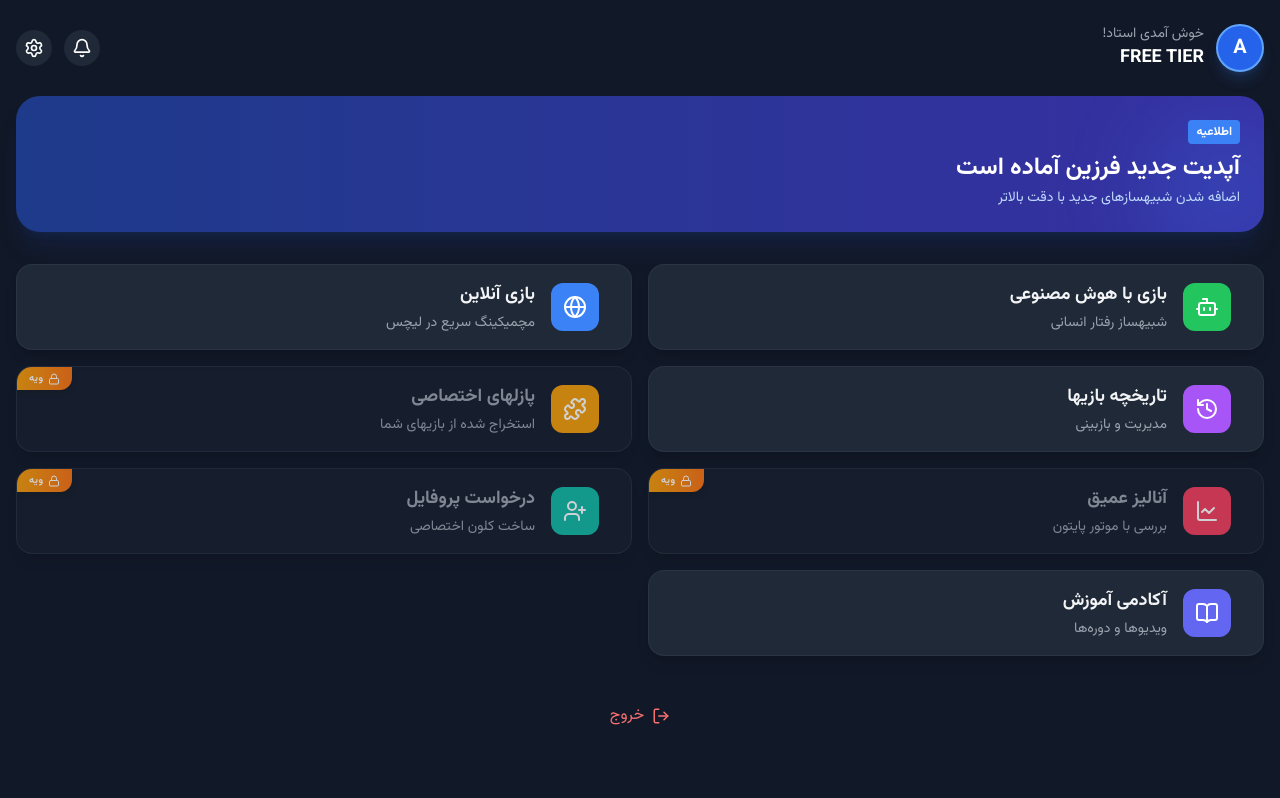
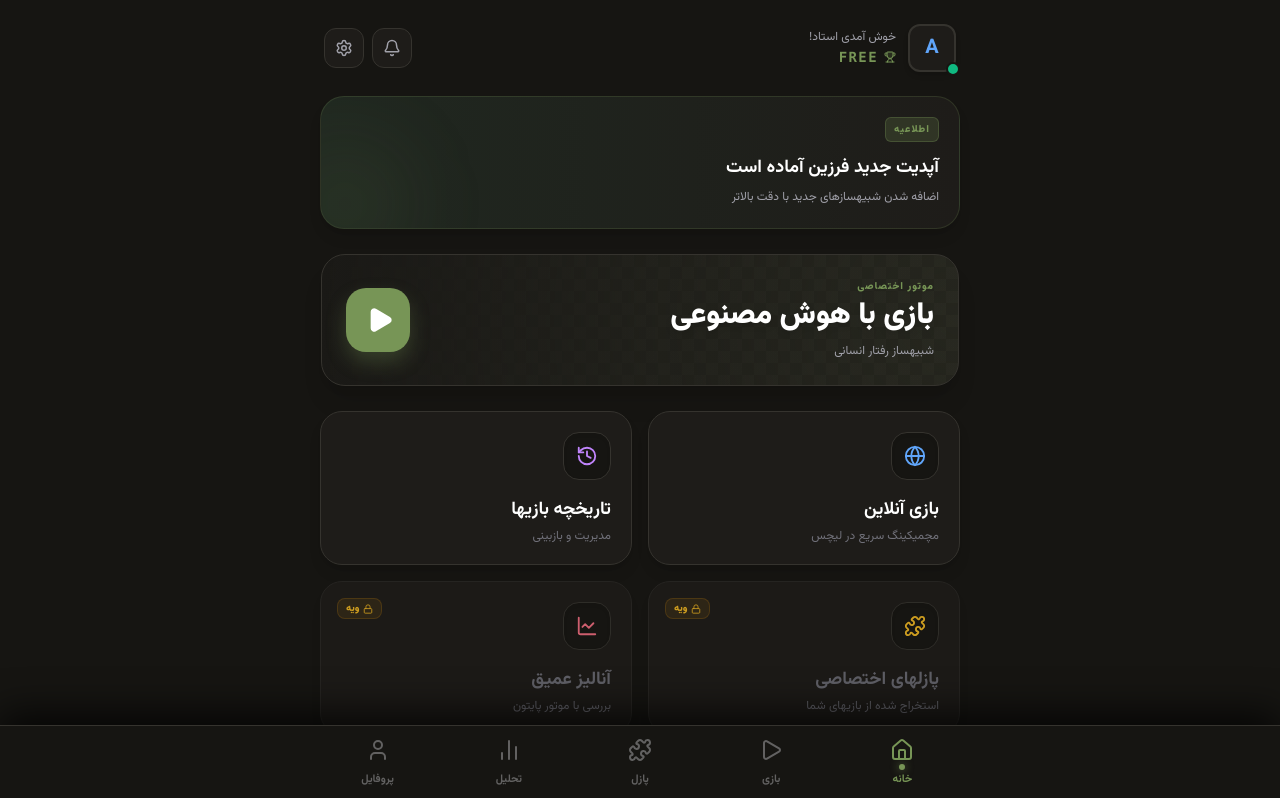
Before and after one commit to Lasp-ir/farzin-app, a React (Vite) app: page /home in a window 1280 px wide. Shown: the top 798 px of the page. Built offline with nearby package versions, Linux system fonts and the light colour scheme.

Commit message:
feat(Home): completely redesign home page with luxury dark theme, 5-item sticky bottom nav, and fix bot-selection routing

```diff
--- a/src/pages/Home.tsx
+++ b/src/pages/Home.tsx
@@ -1,141 +1,174 @@
+import { useState, useEffect } from 'react';
+import { useNavigate } from 'react-router-dom';
 import { useTranslation } from 'react-i18next';
 import { useAuthStore } from '../store/useAuthStore';
-import { useNavigate } from 'react-router-dom';
 import {
-  Bot, Globe, Puzzle, LineChart,
-  History, UserPlus, LogOut, Lock, Bell, Settings, BookOpen
+  Play, Home as HomeIcon, Puzzle, BarChart2, User,
+  Trophy, History, Settings, Globe, LineChart,
+  UserPlus, BookOpen, Lock, Bell, LogOut
 } from 'lucide-react';
 
 export default function Home() {
   const { t } = useTranslation();
   const { logout, userTier, openPaywall } = useAuthStore();
   const navigate = useNavigate();
+  const [isLoaded, setIsLoaded] = useState(false);
+
+  useEffect(() => {
+    setIsLoaded(true);
+  }, []);
 
   const handleLogout = () => {
     logout();
     navigate('/');
   };
 
-  // کامپوننت داخلی ویجت
-  const Widget = ({ title, desc, icon: Icon, isPremium, colorClass, onClick }: any) => {
+  const ActionCard = ({ title, desc, icon: Icon, color, onClick, isPremium }: any) => {
     const isLocked = isPremium && userTier === 'FREE';
 
     return (
       <div
         onClick={isLocked ? openPaywall : onClick}
-        className={`relative flex items-center p-4 rounded-2xl cursor-pointer transition-all duration-200 shadow-lg border border-gray-700/50 hover:border-gray-500 overflow-hidden ${isLocked ? 'bg-gray-800/50 opacity-80' : 'bg-gray-800'}`}
+        className={`flex flex-col gap-3 p-5 rounded-[22px] bg-[#1e1c19] border shadow-lg transition-all duration-300 group relative overflow-hidden ${isLocked ? 'border-[#2a2825] opacity-80 cursor-not-allowed' : 'border-[#35332e] hover:border-[#52525b] hover:bg-[#262421] cursor-pointer active:scale-[0.98]'}`}
       >
-        <div className={`p-3 rounded-xl mr-4 ml-4 ${colorClass}`}>
-          <Icon size={24} className="text-white" />
-        </div>
-        <div className="flex-1">
-          <h3 className={`font-bold text-lg ${isLocked ? 'text-gray-400' : 'text-gray-100'}`}>{title}</h3>
-          <p className="text-sm text-gray-400 mt-1">{desc}</p>
-        </div>
-
-        {/* نشانگر پریمیوم */}
         {isPremium && (
-          <div className="absolute top-0 ltr:right-0 rtl:left-0 px-3 py-1 bg-gradient-to-r from-amber-500 to-orange-500 rounded-bl-xl rounded-br-none rtl:rounded-br-xl rtl:rounded-bl-none shadow-md flex items-center gap-1">
-            {isLocked ? <Lock size={12} className="text-white" /> : null}
-            <span className="text-[10px] font-bold text-white tracking-wider">{t('home.premium')}</span>
+          <div className="absolute top-4 left-4 px-2 py-0.5 bg-amber-500/10 text-amber-400 text-[10px] font-black rounded-lg border border-amber-500/20 flex items-center gap-1">
+            {isLocked && <Lock size={10} />}
+            {t('home.premium')}
           </div>
         )}
+        <div className={`w-12 h-12 rounded-2xl bg-[#161512] flex items-center justify-center border border-[#35332e] shadow-inner ${!isLocked && 'group-hover:scale-105'} transition-transform duration-300`}>
+          <Icon size={22} className={color} />
+        </div>
+        <div className="flex flex-col mt-1">
+          <span className={`font-bold text-lg ${isLocked ? 'text-zinc-500' : 'text-white'}`}>{title}</span>
+          <span className="text-xs text-zinc-500 mt-1">{desc}</span>
+        </div>
       </div>
     );
   };
 
   return (
-    <div className="min-h-screen bg-gray-900 text-white p-4 pb-20">
-      {/* هدر بالایی */}
-      <div className="flex justify-between items-center mb-6 pt-2">
+    <div className="min-h-screen bg-[#161512] text-zinc-200 flex flex-col items-center pb-28 overflow-x-hidden">
+
+      <div className={`w-full max-w-2xl px-5 py-6 flex items-center justify-between transition-all duration-700 ${isLoaded ? 'opacity-100 translate-y-0' : 'opacity-0 -translate-y-4'}`}>
         <div className="flex items-center gap-3">
-          <div className="w-12 h-12 bg-blue-600 rounded-full flex items-center justify-center font-bold text-xl border-2 border-blue-400 shadow-lg shadow-blue-500/20">
-            A
+          <div className="relative">
+            <div className="w-12 h-12 rounded-xl overflow-hidden border-2 border-[#35332e] bg-[#1e1c19] p-0.5 shadow-md flex items-center justify-center font-bold text-xl text-blue-400">
+               A
+            </div>
+            <div className="absolute -bottom-1 -right-1 w-3.5 h-3.5 bg-emerald-500 rounded-full border-2 border-[#161512]"></div>
           </div>
-          <div>
-            <p className="text-gray-400 text-sm">{t('home.greeting')}</p>
-            <p className="font-bold text-lg">{userTier} TIER</p>
+          <div className="flex flex-col">
+            <span className="text-zinc-400 text-xs">{t('home.greeting')}</span>
+            <div className="flex items-center gap-1.5 font-mono text-farzin-accent mt-0.5">
+              <Trophy size={12} className="fill-farzin-accent/20" />
+              <span className="font-bold text-sm tracking-widest">{userTier}</span>
+            </div>
           </div>
         </div>
-        <div className="flex gap-3">
-          <button className="p-2 bg-gray-800 rounded-full hover:bg-gray-700"><Bell size={20} /></button>
-          <button onClick={() => navigate('/settings')} className="p-2 bg-gray-800 rounded-full hover:bg-gray-700"><Settings size={20} /></button>
+
+        <div className="flex gap-2">
+          <button className="p-2.5 bg-[#1e1c19] border border-[#35332e] rounded-xl hover:bg-[#262421] transition-colors"><Bell size={18} className="text-zinc-400" /></button>
+          <button onClick={() => navigate('/settings')} className="p-2.5 bg-[#1e1c19] border border-[#35332e] rounded-xl hover:bg-[#262421] transition-colors"><Settings size={18} className="text-zinc-400" /></button>
         </div>
       </div>
 
-      {/* بنر اطلاع رسانی */}
-      <div className="bg-gradient-to-r from-blue-900 to-indigo-800 rounded-3xl p-6 mb-8 relative overflow-hidden shadow-xl shadow-blue-900/20">
-        <div className="relative z-10">
-          <span className="bg-blue-500 text-xs font-bold px-2 py-1 rounded text-white mb-2 inline-block">اطلاعیه</span>
-          <h2 className="text-2xl font-bold mb-1">{t('home.banner_title')}</h2>
-          <p className="text-blue-200 text-sm">{t('home.banner_desc')}</p>
+      <div className="w-full max-w-2xl px-4 flex flex-col gap-6 relative">
+
+        <div className={`bg-gradient-to-r from-[#202820] to-[#1e1c19] rounded-[24px] p-5 relative overflow-hidden shadow-lg border border-farzin-accent/20 transition-all duration-700 delay-100 ${isLoaded ? 'opacity-100' : 'opacity-0'}`}>
+            <div className="relative z-10 flex flex-col">
+                <span className="bg-farzin-accent/20 text-farzin-accent border border-farzin-accent/30 text-[10px] font-black px-2 py-1 rounded-md mb-3 w-max uppercase tracking-widest">اطلاعیه</span>
+                <h2 className="text-lg font-bold text-white mb-1.5">{t('home.banner_title')}</h2>
+                <p className="text-zinc-400 text-xs leading-relaxed">{t('home.banner_desc')}</p>
+            </div>
+            <div className="absolute -bottom-10 -left-10 w-32 h-32 bg-farzin-accent/10 rounded-full blur-[40px]"></div>
         </div>
-        <div className="absolute -bottom-10 -right-10 w-40 h-40 bg-blue-500/20 rounded-full blur-2xl"></div>
+
+        {/* 🔥 اصلاح آدرس به /select-bot */}
+        <div
+          onClick={() => navigate('/select-bot')}
+          className={`relative group cursor-pointer p-[1px] transition-all duration-1000 ease-out delay-200 ${isLoaded ? 'opacity-100 scale-100' : 'opacity-0 scale-95'}`}
+          style={{ perspective: '1500px' }}
+        >
+            <div
+                className="flex items-center justify-between p-6 rounded-[24px] bg-[#1e1c19] relative overflow-hidden transition-all duration-500 ease-out shadow-xl border border-[#35332e] group-hover:border-[#52525b] group-hover:shadow-[0_20px_50px_-10px_rgba(0,0,0,0.6)]
+                    group-hover:[transform:rotateX(2deg)_rotateY(-2deg)]"
+                style={{
+                   backgroundImage: `
+                     radial-gradient(circle at right, rgba(119,149,86,0.08) 0%, #1a1916 100%),
+                     repeating-conic-gradient(rgba(38, 36, 33, 0.5) 0% 25%, transparent 25% 50%)
+                   `,
+                   backgroundSize: '100% 100%, 24px 24px'
+                }}
+            >
+                <div className="flex flex-col z-10">
+                    <span className="text-farzin-accent text-[10px] font-black uppercase tracking-widest mb-1 drop-shadow-sm">موتور اختصاصی</span>
+                    <h2 className="text-3xl font-black text-white drop-shadow-md mb-2">{t('home.play_ai')}</h2>
+                    <p className="text-zinc-400 text-xs max-w-[200px] leading-relaxed">{t('home.play_ai_desc')}</p>
+                </div>
+
+                <div className="relative z-10 w-16 h-16 rounded-[20px] bg-farzin-accent flex items-center justify-center shadow-[0_10px_20px_rgba(119,149,86,0.3)] group-hover:scale-110 transition-transform duration-500">
+                    <div className="absolute inset-0 rounded-[20px] border-2 border-white/20 animate-ping opacity-20"></div>
+                    <Play fill="currentColor" size={28} className="text-white ml-1" />
+                </div>
+            </div>
+        </div>
+
+        <div className={`grid grid-cols-2 gap-4 transition-all duration-700 delay-300 ${isLoaded ? 'opacity-100 translate-y-0' : 'opacity-0 translate-y-8'}`}>
+            <ActionCard title={t('home.play_online')} desc={t('home.play_online_desc')} icon={Globe} color="text-blue-400" />
+            <ActionCard title={t('home.latest_game')} desc={t('home.latest_game_desc')} icon={History} color="text-purple-400" onClick={() => navigate('/archive')} />
+
+            <ActionCard title={t('home.puzzles')} desc={t('home.puzzles_desc')} icon={Puzzle} color="text-amber-400" isPremium={true} onClick={() => navigate('/puzzles')} />
+            <ActionCard title={t('home.analysis')} desc={t('home.analysis_desc')} icon={LineChart} color="text-rose-400" isPremium={true} />
+
+            <ActionCard title={t('home.request_profile')} desc={t('home.request_profile_desc')} icon={UserPlus} color="text-teal-400" isPremium={true} />
+            <ActionCard title="آکادمی آموزش" desc="ویدیوها و دوره‌ها" icon={BookOpen} color="text-indigo-400" onClick={() => navigate('/education')} />
+        </div>
+
+        <div className="mt-4 mb-8 flex justify-center">
+          <button onClick={handleLogout} className="flex items-center gap-2 px-6 py-3 rounded-xl bg-red-500/10 text-red-400 hover:bg-red-500/20 transition-colors border border-red-500/20">
+            <LogOut size={16} />
+            <span className="font-bold text-sm">{t('home.logout')}</span>
+          </button>
+        </div>
       </div>
 
-      {/* گرید ویجت‌ها */}
-      <div className="grid grid-cols-1 md:grid-cols-2 gap-4">
-        {/* بخش‌های رایگان */}
-        <Widget
-          title={t('home.play_ai')}
-          desc={t('home.play_ai_desc')}
-          icon={Bot}
-          colorClass="bg-green-500"
-          onClick={() => navigate('/select-bot')}
-        />
-        <Widget
-          title={t('home.play_online')}
-          desc={t('home.play_online_desc')}
-          icon={Globe}
-          colorClass="bg-blue-500"
-        />
-        <Widget
-          title={t('home.latest_game')}
-          desc={t('home.latest_game_desc')}
-          icon={History}
-          colorClass="bg-purple-500"
-          onClick={() => navigate('/archive')}
-        />
+      <div className={`fixed bottom-0 left-0 right-0 bg-[#161512] border-t border-[#35332e] z-50 flex justify-center transition-all duration-1000 delay-500 ${isLoaded ? 'translate-y-0' : 'translate-y-full'} shadow-[0_-10px_40px_rgba(0,0,0,0.8)] pb-safe`}>
+        <div className="w-full max-w-2xl px-2 py-3 flex items-center justify-between">
 
-        {/* بخش‌های ویژه (Premium) */}
-        <Widget
-          title={t('home.puzzles')}
-          desc={t('home.puzzles_desc')}
-          icon={Puzzle}
-          colorClass="bg-amber-500"
-          onClick={() => navigate('/puzzles')}
-          isPremium={true}
-        />
-        <Widget
-          title={t('home.analysis')}
-          desc={t('home.analysis_desc')}
-          icon={LineChart}
-          colorClass="bg-rose-500"
-          isPremium={true}
-        />
-        <Widget
-          title={t('home.request_profile')}
-          desc={t('home.request_profile_desc')}
-          icon={UserPlus}
-          colorClass="bg-teal-500"
-          isPremium={true}
-        />
-        <Widget
-          title="آکادمی آموزش"
-          desc="ویدیوها و دوره‌ها"
-          icon={BookOpen}
-          colorClass="bg-indigo-500"
-          onClick={() => navigate('/education')}
-        />
+          <button className="flex flex-col items-center gap-1.5 flex-1 group">
+            <div className="relative">
+              <HomeIcon size={24} className="text-farzin-accent transition-transform group-hover:scale-110" />
+              <div className="absolute -bottom-[8px] left-1/2 -translate-x-1/2 w-1.5 h-1.5 rounded-full bg-farzin-accent shadow-[0_0_8px_rgba(119,149,86,0.8)]"></div>
+            </div>
+            <span className="text-[11px] font-bold text-farzin-accent mt-1">خانه</span>
+          </button>
+
+          {/* 🔥 اصلاح آدرس به /select-bot */}
+          <button onClick={() => navigate('/select-bot')} className="flex flex-col items-center gap-1.5 flex-1 group opacity-40 hover:opacity-100 transition-opacity">
+            <Play size={24} className="text-zinc-300 transition-transform group-hover:scale-110" />
+            <span className="text-[11px] font-bold text-zinc-300 mt-1">بازی</span>
+          </button>
+
+          <button onClick={() => userTier === 'FREE' ? openPaywall() : navigate('/puzzles')} className="flex flex-col items-center gap-1.5 flex-1 group opacity-40 hover:opacity-100 transition-opacity">
+            <Puzzle size={24} className="text-zinc-300 transition-transform group-hover:scale-110" />
+            <span className="text-[11px] font-bold text-zinc-300 mt-1">پازل</span>
+          </button>
+
+          <button className="flex flex-col items-center gap-1.5 flex-1 group opacity-40 hover:opacity-100 transition-opacity">
+            <BarChart2 size={24} className="text-zinc-300 transition-transform group-hover:scale-110" />
+            <span className="text-[11px] font-bold text-zinc-300 mt-1">تحلیل</span>
+          </button>
+
+          <button className="flex flex-col items-center gap-1.5 flex-1 group opacity-40 hover:opacity-100 transition-opacity">
+            <User size={24} className="text-zinc-300 transition-transform group-hover:scale-110" />
+            <span className="text-[11px] font-bold text-zinc-300 mt-1">پروفایل</span>
+          </button>
+
+        </div>
       </div>
 
-      {/* دکمه خروج برای تست */}
-      <div className="mt-12 flex justify-center">
-        <button onClick={handleLogout} className="flex items-center gap-2 text-red-400 hover:text-red-300 transition-colors">
-          <LogOut size={18} />
-          <span>{t('home.logout')}</span>
-        </button>
-      </div>
     </div>
   );
 }
```
